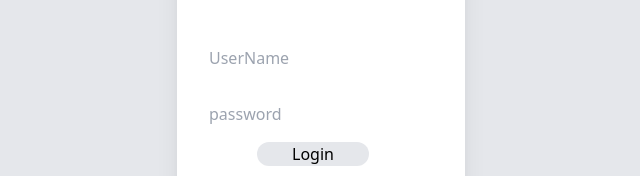
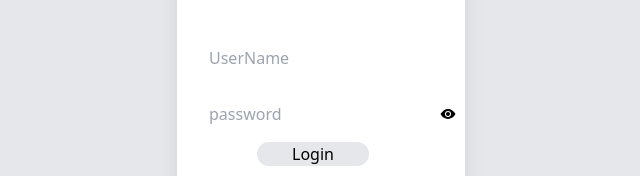
Before and after one commit to Suraj9540/Ecommerce-website, a React (Create React App) app: page / in a window 1280 px wide. Shown: the part 330-506 px from the top of the page, without its empty margins (319-959 px from the left). Built offline with nearby package versions, Linux system fonts and the light colour scheme.

Commit message:
Handle Password Visibility

```diff
--- a/src/loginPage.js
+++ b/src/loginPage.js
@@ -1,12 +1,14 @@
 import './index.css'
 import { useState } from 'react'
 import { useNavigate } from 'react-router-dom'
+import { IoEyeSharp , IoEyeOffSharp  } from "react-icons/io5";
 
 
 function LoginPage(){
 
    const[ userName , setUserName] = useState('')
    const[ password , setPassword] = useState('')
+   const [showPassword , setShowPassword] =useState(false)
    const navigate = useNavigate()
    const userInfo = []
 
@@ -18,6 +20,17 @@ function LoginPage(){
          navigate('/dashboard')
          const user = JSON.stringify(userInfo)
          localStorage.setItem("userInfo" , user)
+      }
+   }
+
+   function handlePassword(e){
+        setPassword(e.target.value)
+   }
+   function handleShowPassword(){
+      if(showPassword === false){
+         setShowPassword(true)
+      }else{
+         setShowPassword(false)
       }
    }
 
@@ -35,8 +48,9 @@ function LoginPage(){
          <div className='pt-12 pl-8 '>
             <input className='input' placeholder='UserName' value={userName} onChange={(e) => setUserName(e.target.value)}/>
          </div>
-         <div className='pt-8 pl-8'>
-            <input className='input' placeholder='password' value={password} onChange={(e) =>setPassword(e.target.value)}/>
+         <div className='pt-8 pl-8 flex items-center'>
+            <input className='input'  type={showPassword ? 'text' : 'password'}  placeholder='password' value={password} onChange={handlePassword}/>
+            <button className='text-base' onClick={handleShowPassword}>{showPassword  ? <IoEyeOffSharp /> : <IoEyeSharp />}</button>
          </div>
              {/* login button */}
          <div className='flex justify-center mt-4 w-28 ml-20 rounded-full bg-gray-200'>
```
